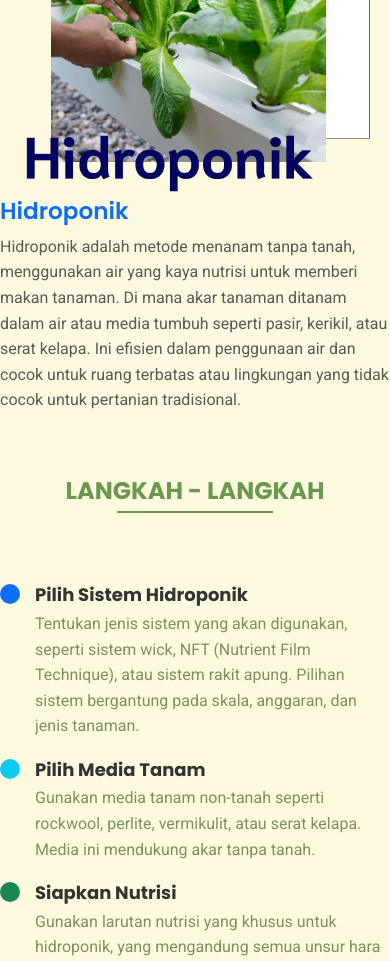
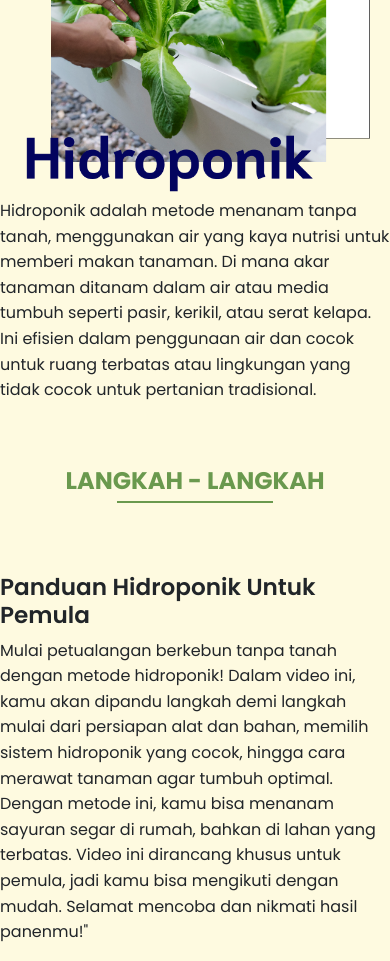
Before and after one commit to cicirahmaangriani/greenfarmlemal, a PHP site: page /hidroponik.php in a window 390 px wide. Shown: the part 200-1161 px from the top of the page. Run offline with PHP 8.4, Linux system fonts and the light colour scheme; some libraries are stand-ins or nearby versions; grey boxes are pictures that could not be loaded.

Commit message:
phase 2 day 1 session 2

```diff
--- a/dashboard.php
+++ b/dashboard.php
@@ -101,9 +101,7 @@ curl_close($ch);
             <div class="col-md-2 col-sm-4 forecast-card <?= $weather_class; ?> text-white rounded p-3 m-2">
                 <h4><?= $forecast['day']; ?></h4>
                 <img src="./layout/image/weather/<?= $weather_class; ?>.png" alt="Weather icon" class="mb-2 img-fluid">
-                <p>Weather Code: <?= $forecast['weather_code']; ?></p>
-                <p>Max Temp: <?= $forecast['temperature_max']; ?>°C</p>
-                <p>Min Temp: <?= $forecast['temperature_min']; ?>°C</p>
+                <p> <?= $forecast['temperature_min']; ?> °C - <?= $forecast['temperature_max']; ?> °C</p>
             </div>
         <?php endforeach; ?>
     </div>
--- a/hidroponik.php
+++ b/hidroponik.php
@@ -11,8 +11,7 @@ include 'layout/navbar.php';
             <img src="./layout/image/hidroponikpage.png" alt="Aquaponik" class="img-fluid rounded" style="width: 350px;">
         </div>
         <div class="col-md-5">
-            <h3 class="text-primary">Hidroponik</h3>
-            <p class="text-muted">
+            <p>
                 Hidroponik adalah metode menanam tanpa tanah, menggunakan air yang kaya nutrisi untuk memberi makan tanaman. Di mana akar tanaman ditanam dalam air atau media tumbuh seperti pasir, kerikil, atau serat kelapa. Ini efisien dalam penggunaan air dan cocok untuk ruang terbatas atau lingkungan yang tidak cocok untuk pertanian tradisional.
             </p>
         </div>
@@ -23,81 +22,50 @@ include 'layout/navbar.php';
             <div class="forecast-header mb-4 text-center">
                 <h5 class="text-uppercase">Langkah - Langkah</h5>
             </div>
-            <div class="col-md-8">
-                <ul class="stepsa-list">
-                    <li>
-                        <div class="circle bg-primary"></div>
-                        <div class="stepa-content">
-                            <h6>Pilih Sistem Hidroponik</h6>
-                            <p>Tentukan jenis sistem yang akan digunakan, seperti sistem wick, NFT (Nutrient Film Technique), atau sistem rakit apung. Pilihan sistem bergantung pada skala, anggaran, dan jenis tanaman.</p>
+            <div class="col-md-5">
+                <h3>Panduan Hidroponik Untuk Pemula</h3>
+                <p class="teksvideo">
+                    Mulai petualangan berkebun tanpa tanah dengan metode hidroponik! Dalam video ini, kamu akan dipandu langkah demi langkah mulai dari persiapan alat dan bahan, memilih sistem hidroponik yang cocok, hingga cara merawat tanaman agar tumbuh optimal. Dengan metode ini, kamu bisa menanam sayuran segar di rumah, bahkan di lahan yang terbatas. Video ini dirancang khusus untuk pemula, jadi kamu bisa mengikuti dengan mudah. Selamat mencoba dan nikmati hasil panenmu!"
+                </p>
             </div>
-                    </li>
-                    <li>
-                        <div class="circle bg-info"></div>
-                        <div class="stepa-content">
-                            <h6>Pilih Media Tanam</h6>
-                            <p>Gunakan media tanam non-tanah seperti rockwool, perlite, vermikulit, atau serat kelapa. Media ini mendukung akar tanpa tanah.</p>
+            <div class="col-md-6 text-center">
+                <div class="video-container">
+                    <iframe class="video-frame" src="https://www.youtube.com/embed/9l-ti-tT9xw?si=IU7_Opj0il-uCScp" frameborder="0" allowfullscreen></iframe>
                 </div>
-                    </li>
-                    <li>
-                        <div class="circle bg-success"></div>
-                        <div class="stepa-content">
-                            <h6>Siapkan Nutrisi</h6>
-                            <p>Gunakan larutan nutrisi yang khusus untuk hidroponik, yang mengandung semua unsur hara yang diperlukan tanaman.</p>
-                        </div>
-                    </li>
-                    <li>
-                        <div class="circle bg-warning"></div>
-                        <div class="stepa-content">
-                            <h6>Sediakan Air dan Sistem Penyiraman</h6>
-                            <p>Gunakan air bersih dan pastikan pH air berada pada tingkat ideal (biasanya 5.5-6.5). Instal sistem penyiraman atau pompa jika diperlukan.</p>
-                        </div>
-                    </li>
-                    <li>
-                        <div class="circle bg-info"></div>
-                        <div class="stepa-content">
-                            <h6>Pilih Tanaman</h6>
-                            <p>Mulailah dengan tanaman yang mudah seperti selada, bayam, atau basil, karena mereka cepat tumbuh dan cocok untuk pemula.</p>
-                        </div>
-                    </li>
-                    <li>
-                        <div class="circle bg-primary"></div>
-                        <div class="stepa-content">
-                            <h6>Pemantauan dan Perawatan</h6>
-                            <p>Pantau pertumbuhan tanaman, suhu, dan kualitas air secara rutin.</p>
-                        </div>
-                    </li>
-                </ul>
             </div>
         </div>
     </div>
 </section>
 
-<section id="aquaponik-systems" class="aquaponik-section container-fluid py-5">
+<section id="aquaponik-systems" class="aquaponik-systems-section container-fluid py-5">
     <div class="row justify-content-center align-items-center text-center">
         <div class="forecast-header mb-4 text-center">
             <h5 class="text-uppercase">Jenis Sistem</h5>
         </div>
-        <div class="col-md-5">
-            <div class="card border-0 shadow-sm mb-4">
-                <img src="./layout/image/wick.png" alt="Media Bed" class="card-img-top rounded" style="width: 90%; max-width: 300px; margin: auto;">
-                <div class="card-body">
-                    <h6 class="card-title text-uppercase text-muted">SISTEM WICK</h6>
-                    <p class="card-text">
+
+        <!-- Media Bed Section -->
+        <div class="col-md-7 d-flex flex-md-row align-items-center mb-4">
+            <div>
+                <img src="./layout/image/wick.png" alt="Media Bed" class="img-fluid system-image">
+            </div>
+            <div class="text-md-start p-md-3">
+                <h5 class="judulsistem">SISTEM WICK</h5>
+                <p>
                 Sistem paling sederhana yang menggunakan sumbu untuk menyerap nutrisi dari larutan ke akar tanaman. Cocok untuk tanaman kecil dengan kebutuhan air rendah. Tidak memerlukan pompa atau listrik, sehingga sangat mudah dioperasikan.
                 </p>
             </div>
         </div>
+
+        <!-- NFT Section -->
+        <div class="col-md-7 d-flex flex-md-row align-items-center">
+            <div>
+                <img src="./layout/image/dwc.png" alt="NFT Aquaponik" class="img-fluid system-image">
             </div>
-        <div class="col-md-5">
-            <div class="card border-0 shadow-sm mb-4">
-                <img src="./layout/image/dwc.png" alt="NFT Aquaponik" class="card-img-top rounded" style="width: 90%; max-width: 300px; margin: auto;">
-                <div class="card-body">
-                    <h6 class="card-title text-uppercase text-muted">SISTEM DEEP WATER CULTURE (DWC)</h6>
-                    <p class="card-text">
+            <div class="text-md-start p-md-3">
+                <h5 class="judulsistem2">SISTEM DEEP WATER CULTURE (DWC)</h5>
+                <p class="systemtext2">
                 Dalam sistem ini, akar tanaman direndam langsung dalam larutan nutrisi. Oksigen disuplai ke akar melalui aerator yang menjaga air tetap kaya oksigen. DWC populer karena kesederhanaannya dan cocok untuk pertumbuhan cepat tanaman berdaun seperti selada.
                 </p>
-                </div>
             </div>
         </div>
     </div>
--- a/layout/footer.php
+++ b/layout/footer.php
@@ -15,6 +15,7 @@
 </footer>
 
 <script src="https://ajax.googleapis.com/ajax/libs/jquery/3.3.1/jquery.min.js"></script>
+<script src="https://cdn.jsdelivr.net/npm/bootstrap@5.2.3/dist/js/bootstrap.bundle.min.js" integrity="sha384-kenU1KFdBIe4zVF0s0G1M5b4hcpxyD9F7jL+jjXkk+Q2h455rYXK/7HAuoJl+0I4" crossorigin="anonymous"></script>
 <script src="./layout/script.js"></script>
 
 </html>
--- a/layout/style.css
+++ b/layout/style.css
@@ -29,19 +29,14 @@ body {
 h1,
 h2,
 h3,
-h4 {
+h4, .navbar a {
   font-family: "Poppins", sans-serif; /* Untuk heading */
   font-weight: 600; /* Atur ketebalan untuk heading jika diinginkan */
 }
 
 p {
-  font-family: "Roboto", sans-serif; /* Untuk paragraf */
+  font-family: "Poppins", sans-serif; /* Untuk paragraf */
   font-size: 16px; /* Ukuran font untuk paragraf */
-}
-
-.navbar a {
-  font-family: "Poppins", sans-serif; /* Untuk heading */
-  font-weight: 600; /* Atur ketebalan untuk heading jika diinginkan */
 }
 
 .container-fluid {
@@ -176,42 +171,35 @@ p {
 /* Cuaca Cerah */
 .forecast-card.clear-sky {
   background-color: #ffd700; /* Warna kuning cerah */
-  color: #333; /* Teks berwarna gelap */
 }
 
 /* Cuaca Berawan Sebagian */
 .forecast-card.partly-cloudy {
   background-color: #c0c0c0; /* Warna abu-abu lembut */
-  color: #333;
 }
 
 /* Cuaca Berkabut */
 .forecast-card.fog {
   background-color: #dcdcdc; /* Warna abu-abu sangat ringan */
-  color: #333;
 }
 
 /* Hujan Gerimis */
 .forecast-card.drizzle {
   background-color: #87cefa; /* Warna biru muda untuk gerimis */
-  color: #333;
 }
 
 .forecast-card.rain {
   background-color: #4682b4; /* Warna ungu tua */
-  color: #fff;
 }
 
 /* Hujan Petir */
 .forecast-card.thunderstorm {
   background-color: #4b0082; /* Warna ungu tua */
-  color: #fff;
 }
 
 /* Default jika tidak ada cuaca yang sesuai */
 .forecast-card.default-weather {
   background-color: #d3d3d3; /* Warna abu-abu default */
-  color: #333;
 }
 
 .forecast-card h4 {
@@ -346,6 +334,8 @@ p {
 
 .card-text {
   color: #7d8f69;
+  font-family: "Poppins", sans-serif; /* Untuk paragraf */
+  font-size: 16px; /* Ukuran font untuk paragraf */
 }
 
 .shadow-sm {
@@ -494,10 +484,72 @@ footer {
 }
 
 .aquaponik-section,
-.stepsa-section {
+.stepsa-section, .aquaponik-systems-section {
   background-color: #fefae0;
   padding: 50px 0;
   padding-bottom: 0; /* Mengurangi jarak bawah dari section terakhir */
+}
+
+.aquaponik-section .row {
+  display: flex;
+  justify-content: center;
+  align-items: center;
+}
+
+.system-image {
+  width: 75%;
+  height: auto; /* Memastikan gambar tetap proporsional */
+  margin-bottom: 20px; /* Memberikan jarak antara gambar pertama dan kedua */
+}
+
+.system-image2 {
+  width: 73%;
+  height: auto; /* Memastikan gambar tetap proporsional */
+  margin-left: -15px;
+  margin-bottom: 20px; /* Memberikan jarak antara gambar pertama dan kedua */
+}
+
+.systemtext2 {
+  margin-left: -15px;
+}
+
+.judulsistem {
+  font-family: "Poppins", sans-serif; /* Untuk heading */
+  font-weight: 600; /* Atur ketebalan untuk heading jika diinginkan */
+  color: #858983;
+}
+
+.judulsistem2 {
+  font-family: "Poppins", sans-serif; /* Untuk heading */
+  font-weight: 600; /* Atur ketebalan untuk heading jika diinginkan */
+  color: #858983;
+  margin-left: -15px;
+}
+
+.teksvideo {
+
+}
+
+.video-container {
+  width: 100%; /* Lebar kontainer penuh */
+  max-width: 720px; /* Batas lebar maksimal untuk video */
+  margin: 0 auto; /* Memusatkan video */
+  position: relative; /* Dibutuhkan untuk pengaturan aspect ratio */
+  padding-bottom: 56.25%; /* Aspect ratio 16:9 (9/16 = 0.5625) */
+  height: 0;
+}
+
+.video-frame {
+  position: absolute;
+  top: 0;
+  left: 0;
+  width: 100%;
+  height: 100%;
+  border: none; /* Menghapus border default */
+}
+
+.teksvideo {
+
 }
 
 .stepsa-section h5 {
```
Also changed, not shown: aquaponik.php (+27 -58 lines), layout/image/dwc.png, layout/image/nft.png, layout/image/weather/clear-sky.png (added), layout/image/weather/cloudy-day_processed.png (added), layout/image/weather/partly-cloudy.png (added), 6 other files. Lines whose indentation alone changed are shown as unchanged.
